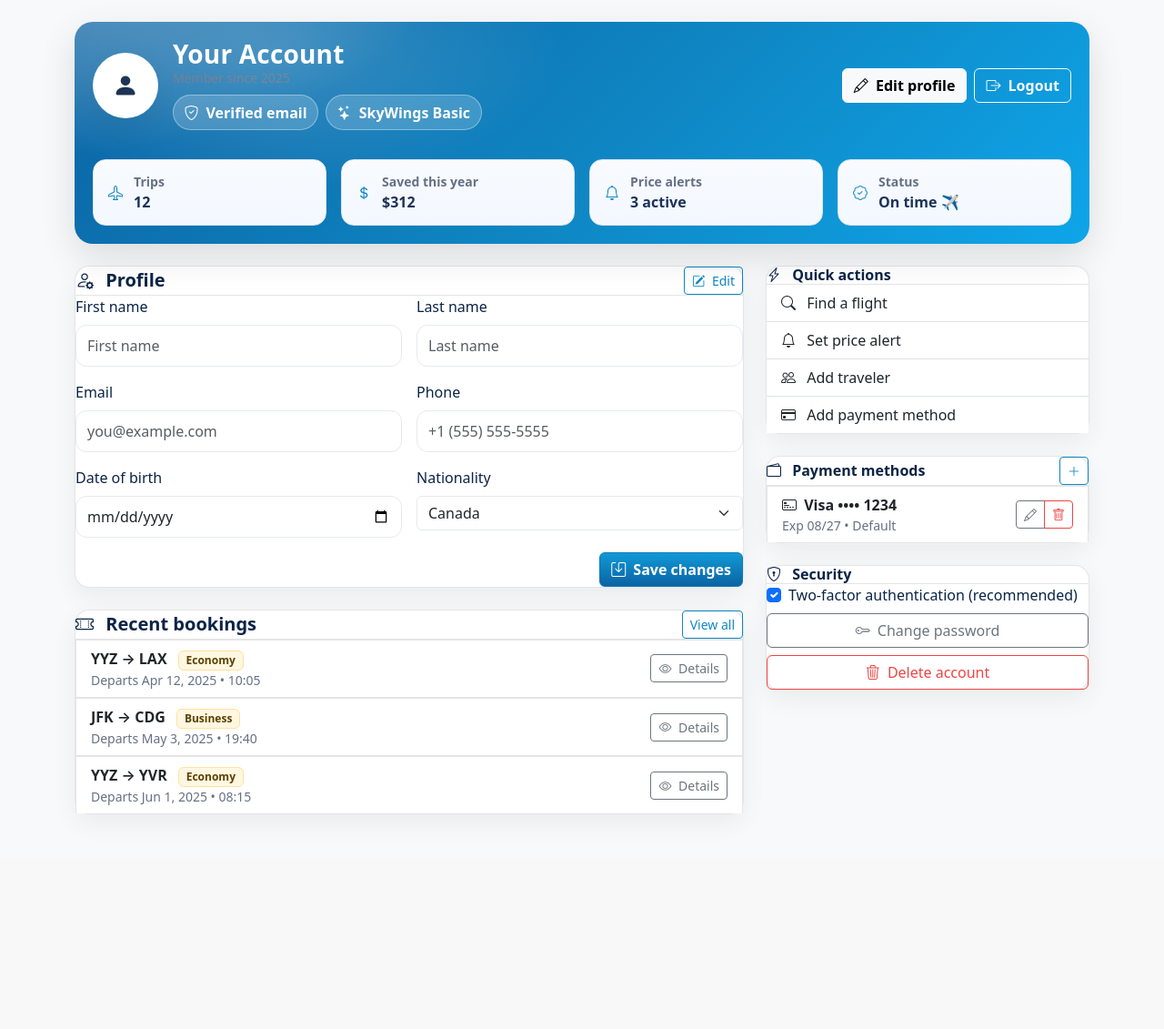
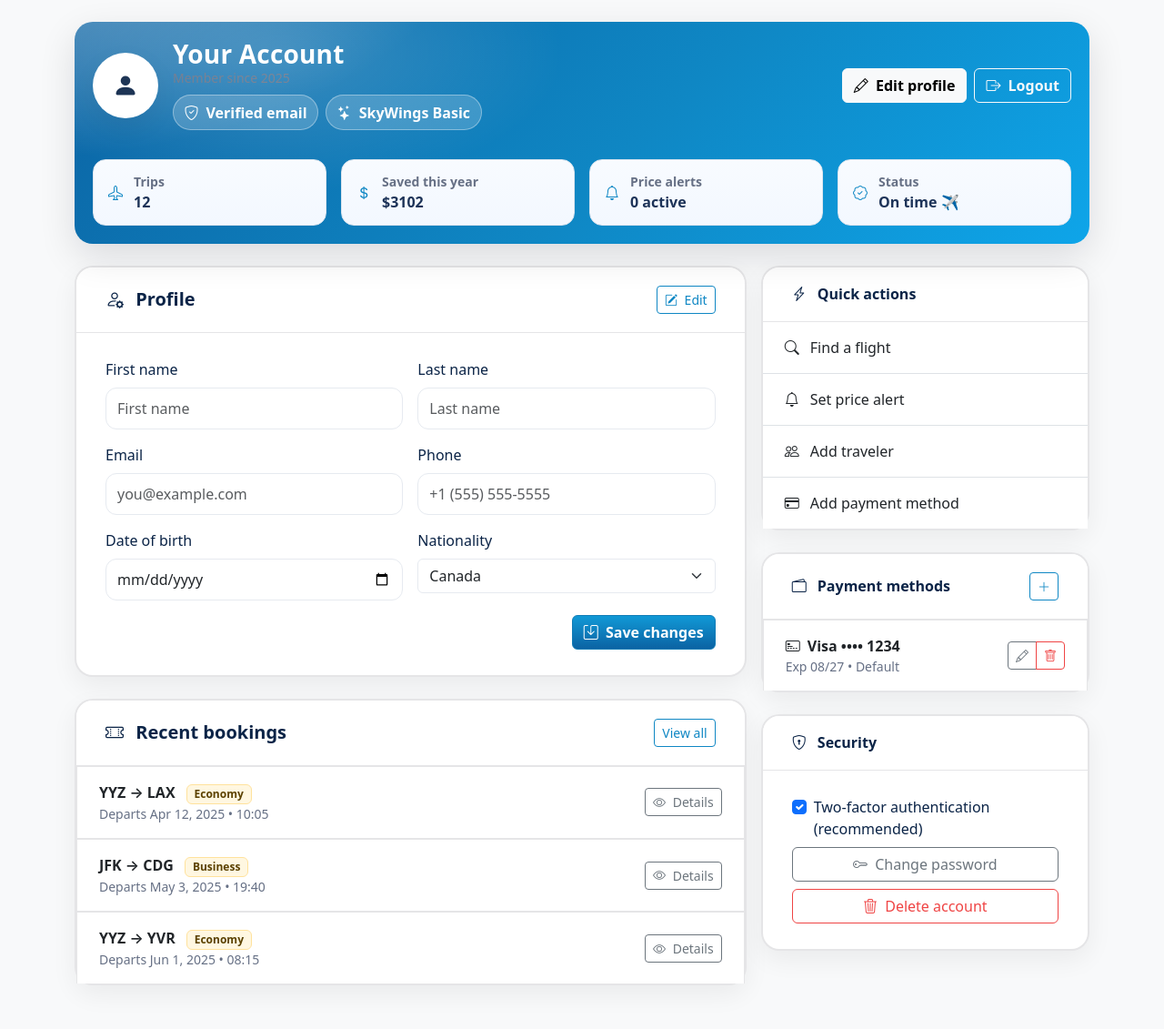
Before and after one commit to Sameer-Abdullah/flight-reservation-system-group40, a Flask app: page /account in a window 1280 px wide. Shown: the part 56-1187 px from the top of the page at 91% size. Before the commit the page ends 951 px from the top, so only its background shows below. Run offline with Flask 3, Linux system fonts and the light colour scheme.

Commit message:
fixed padding issue in accounts.html

```diff
--- a/templates/account.html
+++ b/templates/account.html
@@ -1,17 +1,16 @@
 {% extends "base.html" %} {% set body_class = 'bg-light' %} {% block content %}
 
 <style>
-  /* ===== Harmonized palette (accessible contrast) ===== */
   :root {
-    --ink: #0b2447; /* headings / strong */
-    --ink-2: #1d3358; /* sub-head / borders */
-    --brand: #0ea5e9; /* primary accent (sky) */
-    --brand-deep: #0b63a3; /* deep primary for gradients */
-    --accent: #ffc857; /* warm accent (badges/highlights) */
-    --soft: #eaf6ff; /* soft background tint */
+    --ink: #0b2447;
+    --ink-2: #1d3358;
+    --brand: #0ea5e9;
+    --brand-deep: #0b63a3;
+    --accent: #ffc857;
+    --soft: #eaf6ff;
     --ring: rgba(14, 165, 233, 0.28);
     --card: #ffffff;
-    --muted: #667085; /* improved legibility on white */
+    --muted: #667085;
     --success: #12b981;
     --danger: #ef4444;
     --border: rgba(2, 6, 23, 0.1);
@@ -28,7 +27,7 @@
     color: var(--muted) !important;
   }
 
-  /* ===== Page header (gradient hero) ===== */
+  /* ===== Page header ===== */
   .acct-head {
     position: relative;
     border-radius: 20px;
@@ -47,7 +46,7 @@
     color: #fff;
     box-shadow: var(--shadow-lg);
     overflow: hidden;
-    isolation: isolate; /* ensure overlay never covers content clicks */
+    isolation: isolate;
   }
   .acct-head::after {
     content: "";
@@ -92,19 +91,28 @@
 
   /* ===== Cards ===== */
   .card-lite {
-    border: 1px solid var(--border);
-    border-radius: 16px;
+    border: 2px solid var(--border);
+    border-radius: 20px;
     background: var(--card);
     box-shadow: var(--shadow);
+  }
+
+  .card-lite .card-body {
+    padding: 1.75rem 2rem;
   }
   .card-lite .card-header {
     background: var(--card);
     border-bottom: 1px solid var(--border);
-    border-top-left-radius: 16px;
-    border-top-right-radius: 16px;
+    border-top-left-radius: 18px;
+    border-top-right-radius: 18px;
+    padding: 1.25rem 2rem;
   }
 
-  /* ===== Pills / badges / list ===== */
+  .list-group-item {
+    padding: 1rem 1.5rem;
+  }
+
+  /* ===== Pills===== */
   .stat-pill {
     display: flex;
     gap: 0.75rem;
@@ -120,7 +128,7 @@
   }
 
   .badge-soft {
-    background: #fff7e1; /* paired to --accent */
+    background: #fff7e1;
     border: 1px solid #ffe29c;
     color: #5c4200;
     font-weight: 700;
@@ -130,7 +138,7 @@
     border: 1px solid var(--border);
   }
 
-  /* ===== Forms / focus states ===== */
+  /* ===== Forms ===== */
   .form-control,
   .form-select {
     border-color: #e6eaf0;
@@ -141,7 +149,7 @@
     box-shadow: 0 0 0 0.24rem var(--ring);
   }
 
-  /* ===== Buttons: subtle polish to match palette ===== */
+  /* ===== Buttons ===== */
   .btn-primary {
     background: linear-gradient(180deg, #1199d6, var(--brand-deep));
     border-color: #0f7bb6;
@@ -221,7 +229,7 @@
       <a href="#" class="btn btn-light fw-semibold"
         ><i class="bi bi-pencil me-1"></i> Edit profile</a
       >
-      <a href="/auth/logout" class="btn btn-outline-light fw-semibold"
+      <a href="/auth/login" class="btn btn-outline-light fw-semibold"
         ><i class="bi bi-box-arrow-right me-1"></i> Logout</a
       >
     </div>
@@ -242,7 +250,7 @@
         <i class="bi bi-currency-dollar"></i>
         <div>
           <div class="small muted">Saved this year</div>
-          <div class="text-ink-2">$312</div>
+          <div class="text-ink-2">$3102</div>
         </div>
       </div>
     </div>
@@ -251,7 +259,7 @@
         <i class="bi bi-bell"></i>
         <div>
           <div class="small muted">Price alerts</div>
-          <div class="text-ink-2">3 active</div>
+          <div class="text-ink-2">0 active</div>
         </div>
       </div>
     </div>
@@ -268,7 +276,7 @@
 </section>
 
 <!-- ===== Grid ===== -->
-<div class="row g-4">
+<div class="row g-3">
   <!-- Main column -->
   <div class="col-lg-8">
     <!-- Profile details -->
@@ -489,7 +497,7 @@
 </div>
 
 <script>
-  // Max DOB = today (small UX polish)
+  // Max DOB
   (() => {
     const dob = document.querySelector('input[type="date"]');
     if (!dob) return;
```
